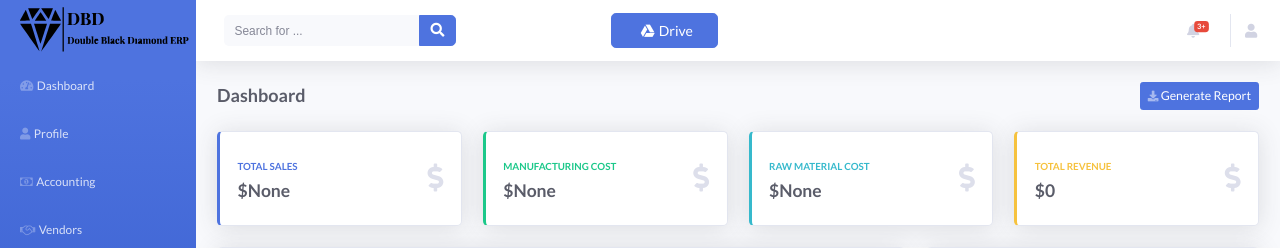
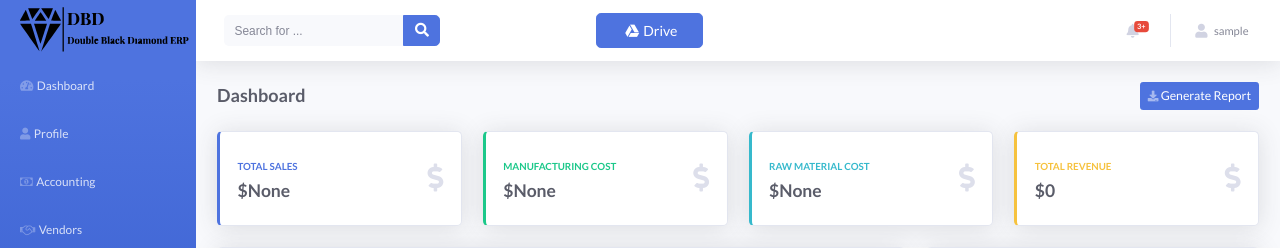
Before and after one commit to AdrienKamran/soen390-team12, a Django app: page / in a window 1280 px wide. Shown: the top 248 px of the page. Run offline with Django 3.2, Linux system fonts and the light colour scheme; the visitor is signed in with stand-in values (Sample User, id 1); data that the repository does not hold is empty; some libraries are stand-ins or nearby versions.

Commit message:
The username now appears next to the profile icon on the top right corner

```diff
--- a/ERP/templates/base.html
+++ b/ERP/templates/base.html
@@ -103,9 +103,8 @@
                             <li class="nav-item dropdown no-arrow">
                                 <div class="nav-item dropdown no-arrow">
                                     <a class="dropdown-toggle nav-link" data-toggle="dropdown" aria-expanded="false" href="#">
-                                        <div class="row">
                                             <i class="fas fa-user"></i>
-                                        </div>
+                                            <span class="d-none d-lg-inline mr-2 text-gray-600 small">&nbsp&nbsp  {{request.user}}</span>
                                     </a>
                                     <div class="dropdown-menu shadow dropdown-menu-right animated--grow-in">
                                         <a class="dropdown-item" href="#">Profile</a>
```
